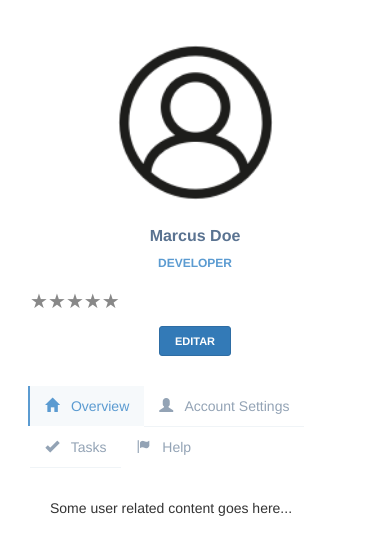
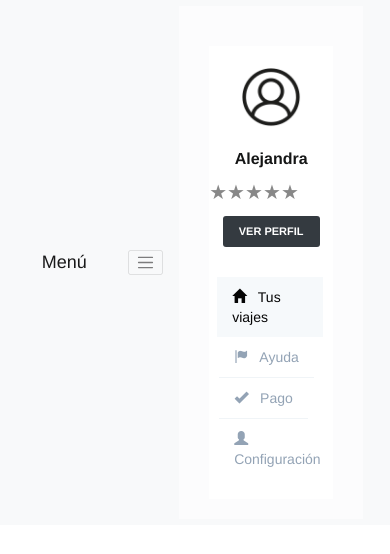
Before and after one commit to GelenMR/Hackaton-Uber, an Angular app: page /menu in a window 390 px wide. Shown: the top 554 px of the page. Built offline with nearby package versions, Linux system fonts and the light colour scheme; what angularfire2 would draw is missing.

Commit message:
se modifica estructura de componente menú  y componente register y se hace html para usar en código qr

```diff
--- a/src/app/components/menu/menu.component.css
+++ b/src/app/components/menu/menu.component.css
@@ -29,7 +29,7 @@
 }
 
 .profile-usertitle-name {
-  color: #5a7391;
+  color: #151616;
   font-size: 16px;
   font-weight: 600;
   margin-bottom: 7px;
@@ -37,7 +37,7 @@
 
 .profile-usertitle-job {
   text-transform: uppercase;
-  color: #5b9bd1;
+  color: #111111;
   font-size: 12px;
   font-weight: 600;
   margin-bottom: 15px;
@@ -85,7 +85,7 @@
 
 .profile-usermenu ul li a:hover {
   background-color: #fafcfd;
-  color: #5b9bd1;
+  color: #0a0a0a;
 }
 
 .profile-usermenu ul li.active {
@@ -93,9 +93,8 @@
 }
 
 .profile-usermenu ul li.active a {
-  color: #5b9bd1;
+  color: #050505;
   background-color: #f6f9fb;
-  border-left: 2px solid #5b9bd1;
   margin-left: -2px;
 }
 
@@ -110,7 +109,8 @@
 /*calificacion*/
 .ec-stars-wrapper {
 	font-size: 0;
-	display: inline-block;
+  display: inline-block;
+  text-align: center
 }
 .ec-stars-wrapper a {
 	text-decoration: none;
@@ -123,9 +123,35 @@
 }
 
 .ec-stars-wrapper:hover a {
-	color: rgb(39, 130, 228);
+	color: rgb(23, 23, 24);
 }
 /*El selector de hijo*/
 .ec-stars-wrapper > a:hover ~ a {
 	color: #888;
 }
+
+
+/*sidebar*/
+#sidebar {
+  position: initial;
+  right: 0;
+  height: 100%;
+  z-index: 9000;
+  background-color: rgba(255,255,255,0.6);
+  width: 50%;
+  overflow-y: scroll !important;
+}
+
+ul {
+  margin: 10px;
+}
+
+
+body {
+  padding-top: 50px;
+  position: relative;
+}
+
+pre {
+  tab-size: 8;
+}
--- a/src/app/components/menu/menu.component.html
+++ b/src/app/components/menu/menu.component.html
@@ -1,14 +1,23 @@
 <link href="//maxcdn.bootstrapcdn.com/bootstrap/3.3.0/css/bootstrap.min.css" rel="stylesheet" id="bootstrap-css">
 <script src="//maxcdn.bootstrapcdn.com/bootstrap/3.3.0/js/bootstrap.min.js"></script>
 <script src="//code.jquery.com/jquery-1.11.1.min.js"></script>
-<!------ Include the above in your HEAD tag ---------->
 
-<!--
-User Profile Sidebar by @keenthemes
-A component of Metronic Theme - #1 Selling Bootstrap 3 Admin Theme in Themeforest: http://j.mp/metronictheme
-Licensed under MIT
--->
+<nav class="navbar navbar-expand-lg navbar-light bg-light">
+  <a class="navbar-brand" href="#">Menú</a>
+  <button class="navbar-toggler" type="button" data-toggle="collapse" data-target="#navbarNavDropdown"
+    aria-controls="navbarNavDropdown" aria-expanded="false" aria-label="Toggle navigation">
+    <span class="navbar-toggler-icon"></span>
+  </button>
+  <div class="collapse navbar-collapse" id="navbarNavDropdown">
+    <ul class="navbar-nav">
+      <li class="nav-item">
+      </li>
+    </ul>
+  </div>
 
+  <div id="sidebar">
+      <ul class="list-group">
+      </ul>
       <div class="container">
         <div class="row profile">
           <div class="col-md-3">
@@ -18,10 +27,7 @@
               </div>
               <div class="profile-usertitle">
                 <div class="profile-usertitle-name">
-						Marcus Doe
-					</div>
-					<div class="profile-usertitle-job">
-						Developer
+                  Alejandra
                 </div>
               </div>
 
@@ -33,43 +39,41 @@
                 <a href="#" data-value="5" title="Votar con 5 estrellas">&#9733;</a>
               </div>
               <noscript>Necesitas tener habilitado javascript para poder votar</noscript>
-				<!-- SIDEBAR BUTTONS -->
+
               <div class="profile-userbuttons">
-					<button type="button" class="btn btn-primary btn-sm">Editar</button>
+                <button type="button" class="btn btn-dark btn-sm"> Ver perfil</button>
               </div>
-				<!-- END SIDEBAR BUTTONS -->
-				<!-- SIDEBAR MENU -->
+
               <div class="profile-usermenu">
                 <ul class="nav">
                   <li class="active">
                     <a href="#">
                       <i class="glyphicon glyphicon-home"></i>
-							Overview </a>
+                      Tus viajes</a>
+                  </li>
+                  <li>
+                      <a href="#">
+                        <i class="glyphicon glyphicon-flag"></i>
+                        Ayuda </a>
+                    </li>
+                    <li>
+                        <a href="#" target="_blank">
+                          <i class="glyphicon glyphicon-ok"></i>
+                          Pago </a>
                       </li>
                   <li>
                     <a href="#">
                       <i class="glyphicon glyphicon-user"></i>
-							Account Settings </a>
+                      Configuración </a>
                   </li>
-						<li>
-							<a href="#" target="_blank">
-							<i class="glyphicon glyphicon-ok"></i>
-							Tasks </a>
-						</li>
-						<li>
-							<a href="#">
-							<i class="glyphicon glyphicon-flag"></i>
-							Help </a>
-						</li>
+
+
                 </ul>
               </div>
-				<!-- END MENU -->
-			</div>
-		</div>
-		<div class="col-md-9">
-            <div class="profile-content">
-			   Some user related content goes here...
+
             </div>
           </div>
         </div>
       </div>
+    </div>
+</nav>
--- a/src/app/components/register/register.component.html
+++ b/src/app/components/register/register.component.html
@@ -26,6 +26,7 @@
     <div class="row">
       <div class="col-md-10 ">
         <form class="form-horizontal">
+            <img src="../../../assets/img/logo-uber.png" alt="logo-uber">
           <fieldset>
             <legend>Registrate para viajar</legend>
 
@@ -97,7 +98,7 @@
             <div class="form-group">
               <label class="col-md-4 control-label"></label>
               <div class="col-md-4">
-                <a href="#" class="btn btn-primary"><span class="glyphicon glyphicon-thumbs-up"></span> Regístrate</a>
+                <a href="#" class="btn btn-dark"><span class="glyphicon glyphicon-thumbs-up"></span> Regístrate</a>
                 <a href="#" class="btn btn-danger" value=""><span class="glyphicon glyphicon-remove-sign"></span>
                   Eliminar</a>
               </div>
```
Lines whose indentation alone changed are shown as unchanged.
